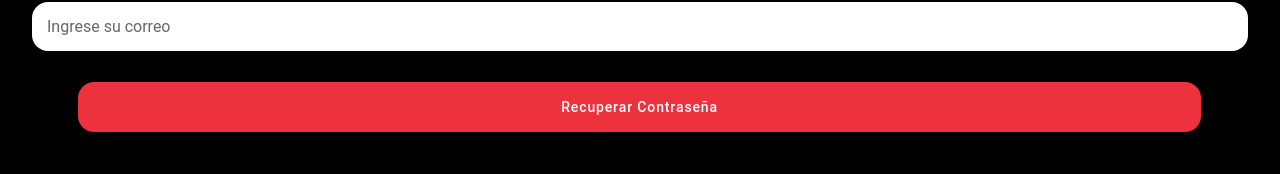
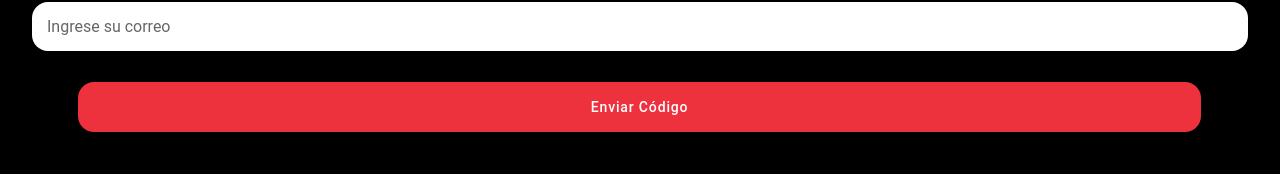
Before and after one commit to diego41071/MBF-Movil, a React (Vite) app: page /forgotpassword in a window 1280 px wide. Shown: the part 126-300 px from the top of the page. Built offline with nearby package versions, Linux system fonts and the light colour scheme.

Commit message:
enviar codigo

```diff
--- a/src/pages/ForgotPassword/ForgotPassword.tsx
+++ b/src/pages/ForgotPassword/ForgotPassword.tsx
@@ -41,7 +41,7 @@ const ForgotPassword: React.FC = () => {
             className="custom-button margin-button"
             color={"danger"}
           >
-            Recuperar Contraseña
+            Enviar Código
           </IonButton>
         </div>
       </IonContent>
```
